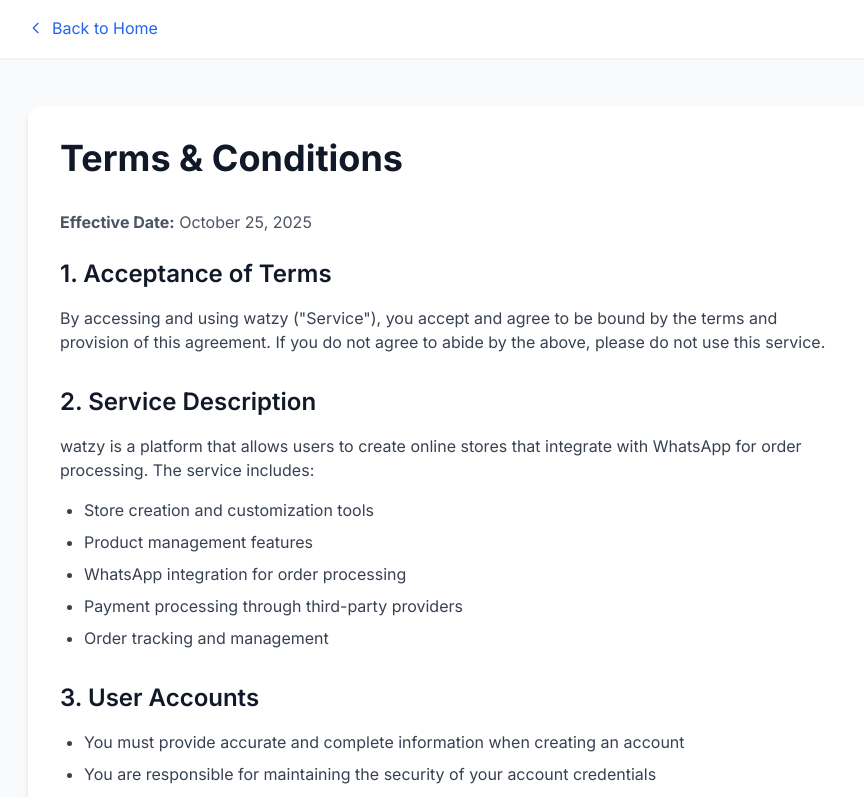
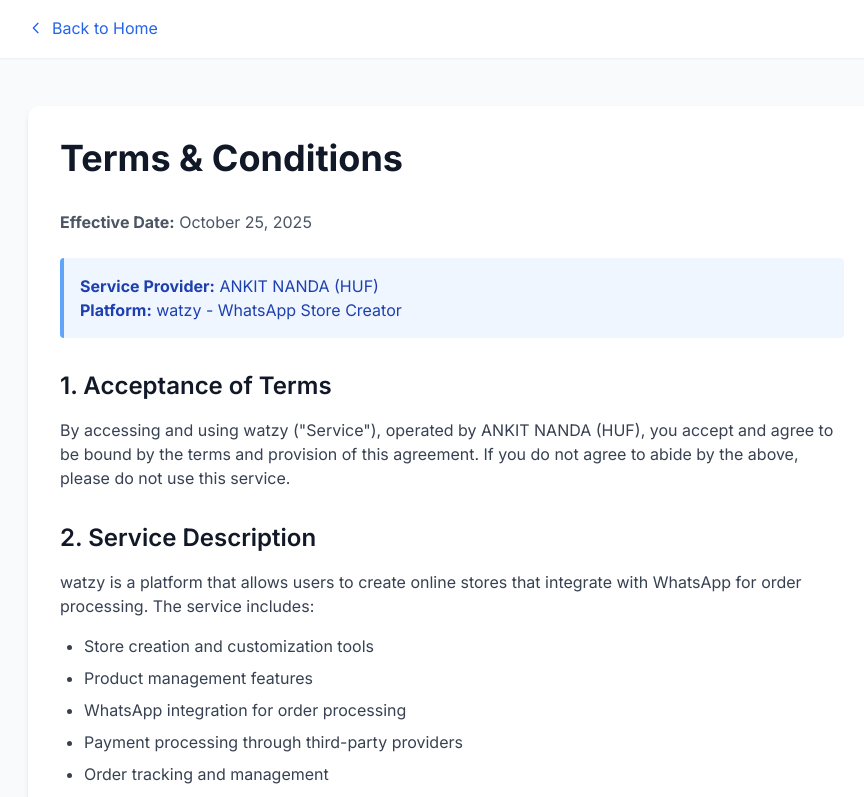
Before and after one commit to refit-dev/whatsapp-store-creator, a Next.js app: page /terms in a window 1280 px wide. Shown: the top 797 px of the page, without its empty margins (188-1052 px from the left). Built offline with nearby package versions, Linux system fonts and the light colour scheme.

Commit message:
business name in terms and condition

```diff
--- a/app/terms/page.tsx
+++ b/app/terms/page.tsx
@@ -40,15 +40,23 @@
               <strong>Effective Date:</strong> October 25, 2025
             </p>
 
+            <div className="bg-blue-50 border-l-4 border-blue-400 p-4 rounded mb-8">
+              <p className="text-blue-800">
+                <strong>Service Provider:</strong> ANKIT NANDA (HUF)
+                <br />
+                <strong>Platform:</strong> watzy - WhatsApp Store Creator
+              </p>
+            </div>
+
             <section className="mb-8">
               <h2 className="text-2xl font-semibold text-gray-900 mb-4">
                 1. Acceptance of Terms
               </h2>
               <p className="text-gray-700 mb-4">
-                By accessing and using watzy ("Service"), you accept and agree
-                to be bound by the terms and provision of this agreement. If you
-                do not agree to abide by the above, please do not use this
-                service.
+                By accessing and using watzy ("Service"), operated by ANKIT
+                NANDA (HUF), you accept and agree to be bound by the terms and
+                provision of this agreement. If you do not agree to abide by the
+                above, please do not use this service.
               </p>
             </section>
 
@@ -274,6 +282,8 @@
               </p>
               <div className="bg-gray-50 p-4 rounded-lg">
                 <p className="text-gray-700">
+                  <strong>Business Name:</strong> ANKIT NANDA (HUF)
+                  <br />
                   <strong>Email:</strong> hello@watzy.app
                   <br />
                   <strong>WhatsApp:</strong> +91-7304848472
```
